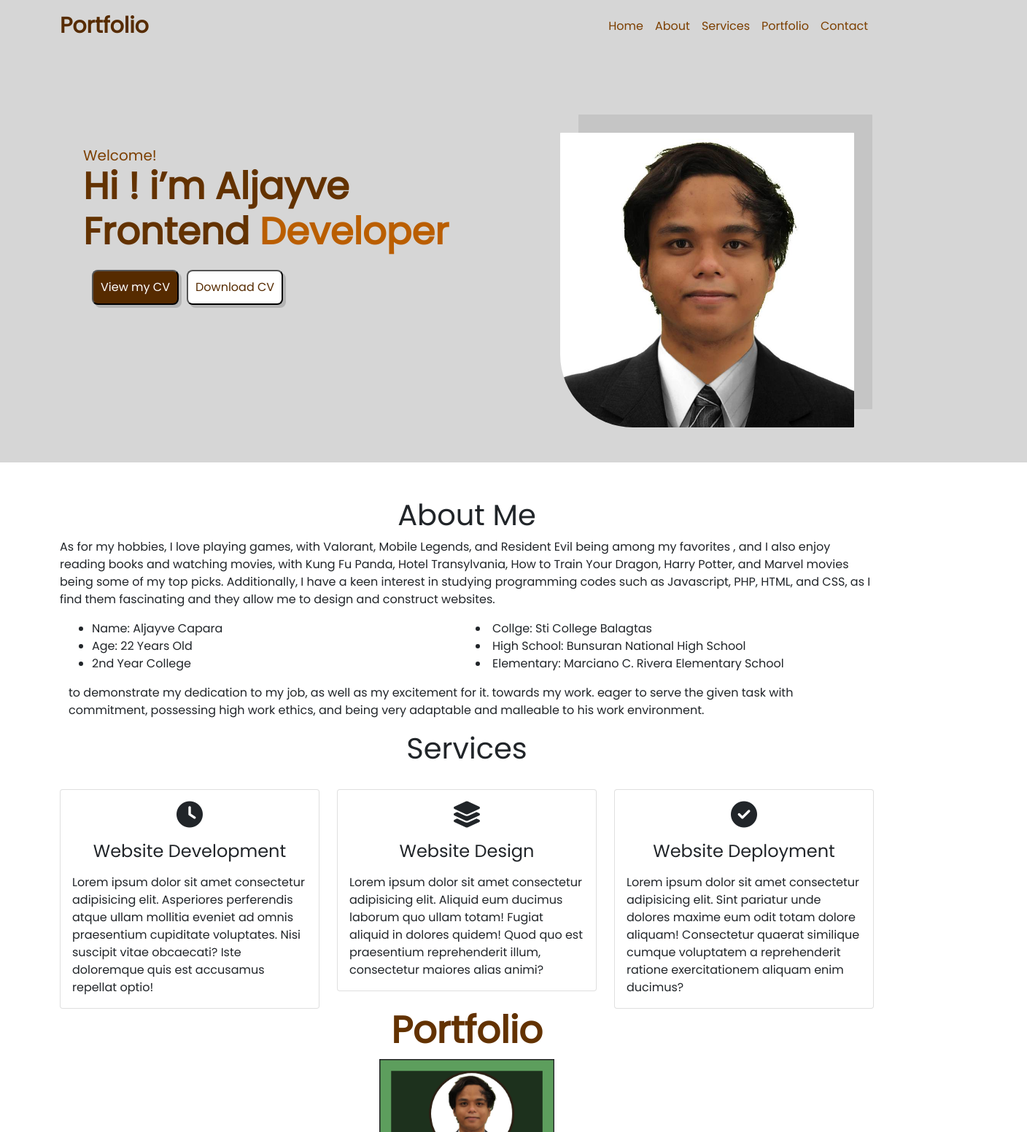
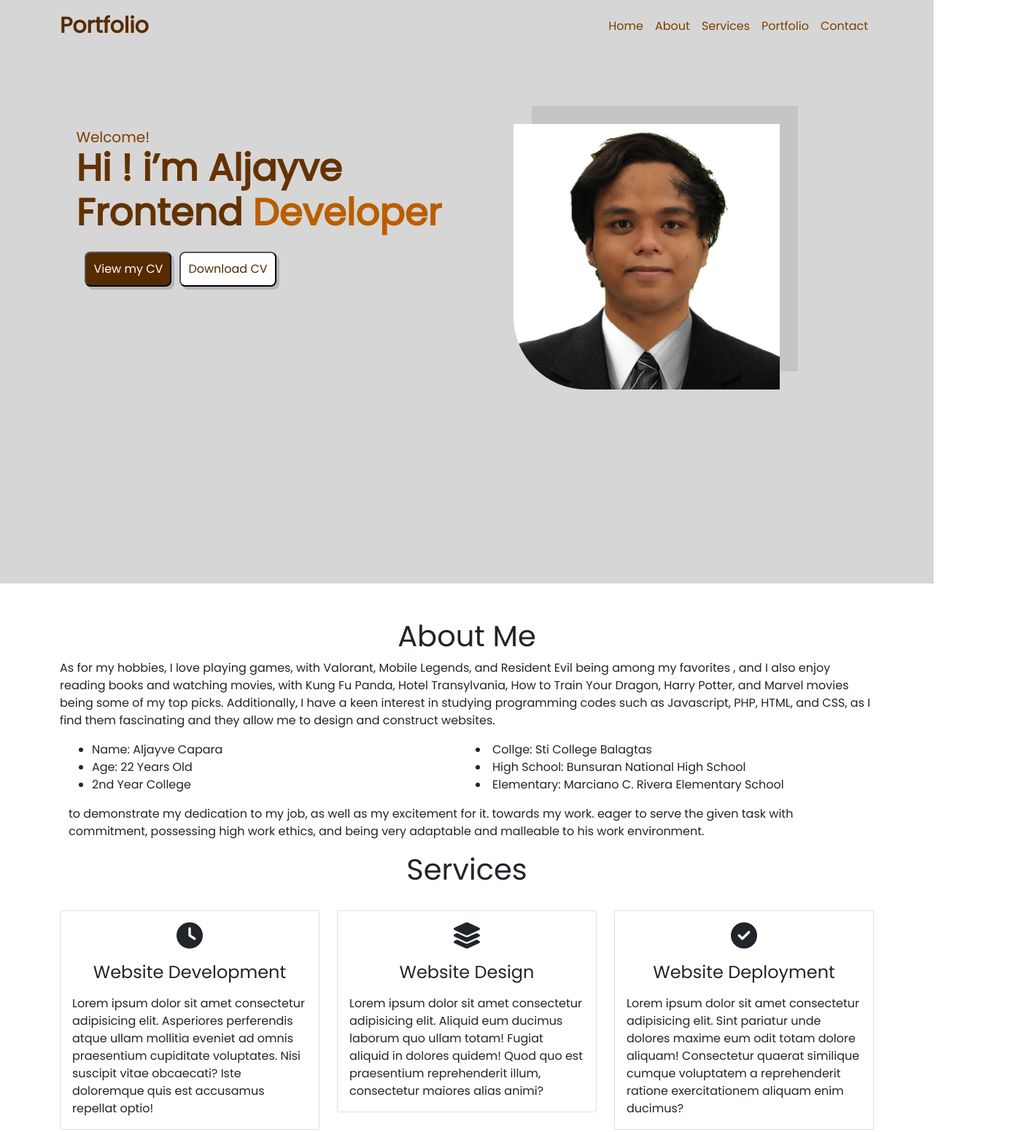
Before and after one commit to Aljayve21/aljayve.github.io, a plain HTML site: page index.html in a window 1280 px wide. Shown: the top 1552 px of the page at 73% size, 1408 px wide, since content can reach past the window. Drawn offline with nearby package versions, Linux system fonts and the light colour scheme.

Commit message:
update portfolio

```diff
--- a/css/styles.css
+++ b/css/styles.css
@@ -10,9 +10,8 @@ html, body {
     font-family: "Poppins" !important;
 }
 .bgimage {
-    width: 110%;
+    height: 100vh;
     background-color: #d6d6d6;
-    background-repeat: no-repeat;
     background-size: cover;
     position: relative;
 }
--- a/index.html
+++ b/index.html
@@ -78,7 +78,7 @@
 
       <!-- About Section -->
      <section id="about">
-      <div data-aos="zoom-in" class="mt-4 pt-4">
+      <div data-aos="zoom-in" class="mt-4 pt-4 mx-3">
         <h1 class="text-center">About Me</h1>
         <div class="container mx-auto">
 
@@ -293,21 +293,21 @@
     </section>
 
     <!-- Contact Section -->
-    <section id="contact">
+    <!-- <section id="contact">
       <div class="container mt-3 ">
         <h1 class="text-center  mb-5">Contact Me</h1>
 
-        <div class="container px-5">
+        <div class="container px-5"> -->
 
 
 
             <!-- forms format -->
-            <p><strong>Email: </strong> aljayve.capara256@gmail.com</p>
+            <!-- <p><strong>Email: </strong> aljayve.capara256@gmail.com</p>
             <p><strong>Contact number: </strong> +639650545074</p>
 
 
       </div>
-    </section>
+    </section> -->
 
     <!-- Footer Section -->
     <footer id="socials">
```
